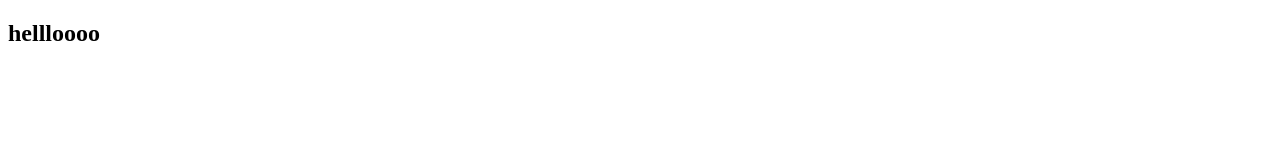
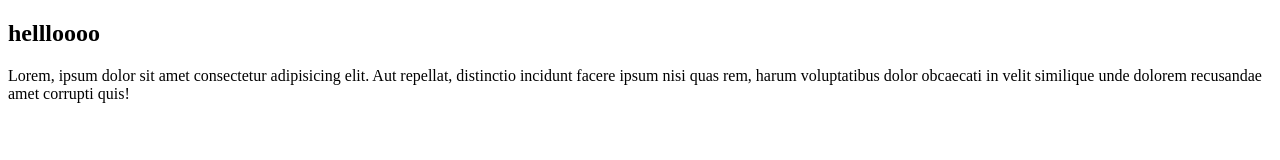
Before and after one commit to LolaShu/my-git-project, a plain HTML site: page index.html in a window 1280 px wide. Drawn offline with Linux system fonts and the light colour scheme.

Commit message:
some changes

```diff
--- a/index.html
+++ b/index.html
@@ -3,9 +3,10 @@
 <head>
     <meta charset="UTF-8">
     <meta name="viewport" content="width=device-width, initial-scale=1.0">
-    <title>Document</title>
+    <title>My Website</title>
 </head>
 <body>
     <h2>hellloooo</h2>
+    <p>Lorem, ipsum dolor sit amet consectetur adipisicing elit. Aut repellat, distinctio incidunt facere ipsum nisi quas rem, harum voluptatibus dolor obcaecati in velit similique unde dolorem recusandae amet corrupti quis!</p>
 </body>
 </html>
--- a/styles.css
+++ b/styles.css
@@ -0,0 +1,3 @@
+body{
+    color: steelblue;
+}
```
